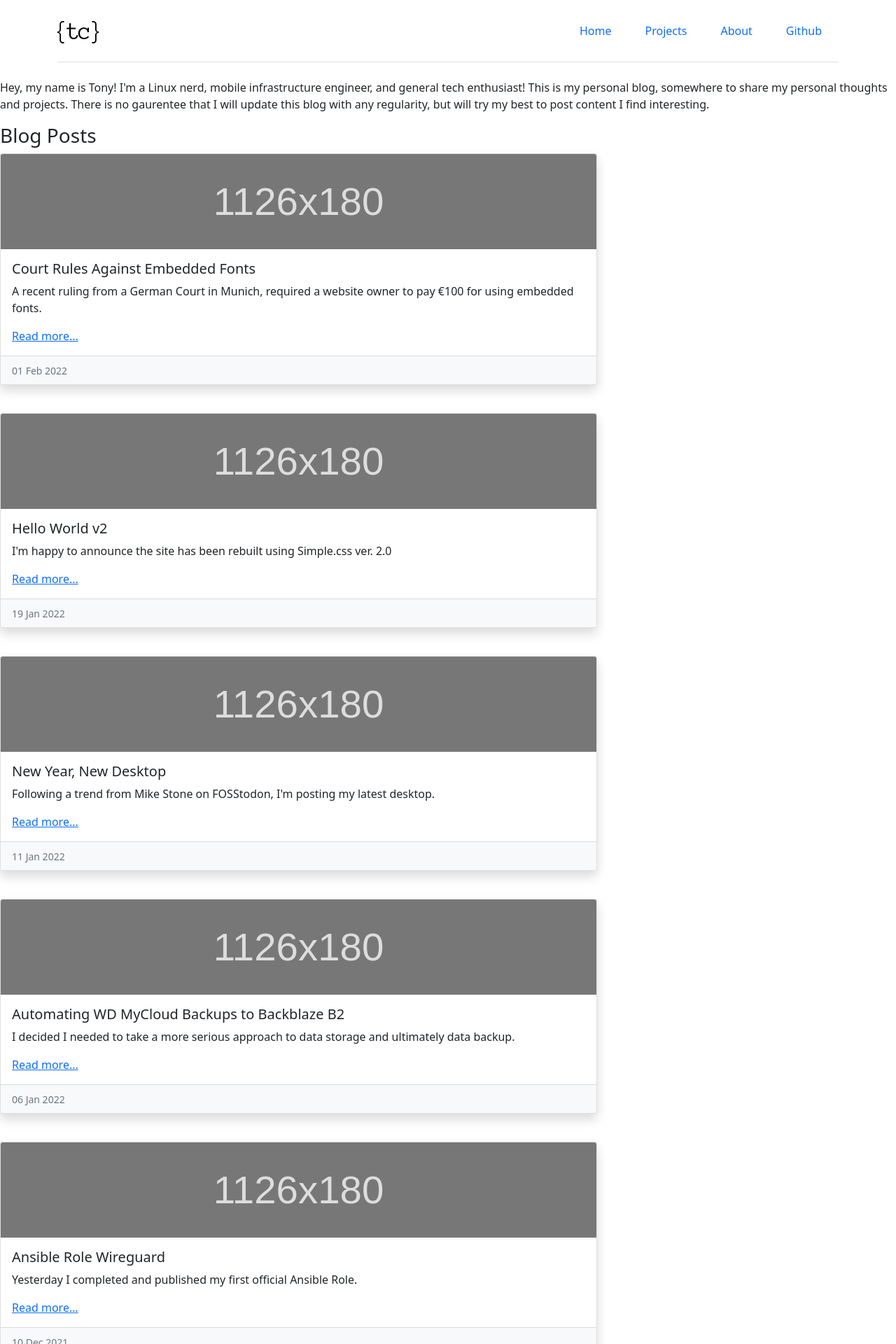
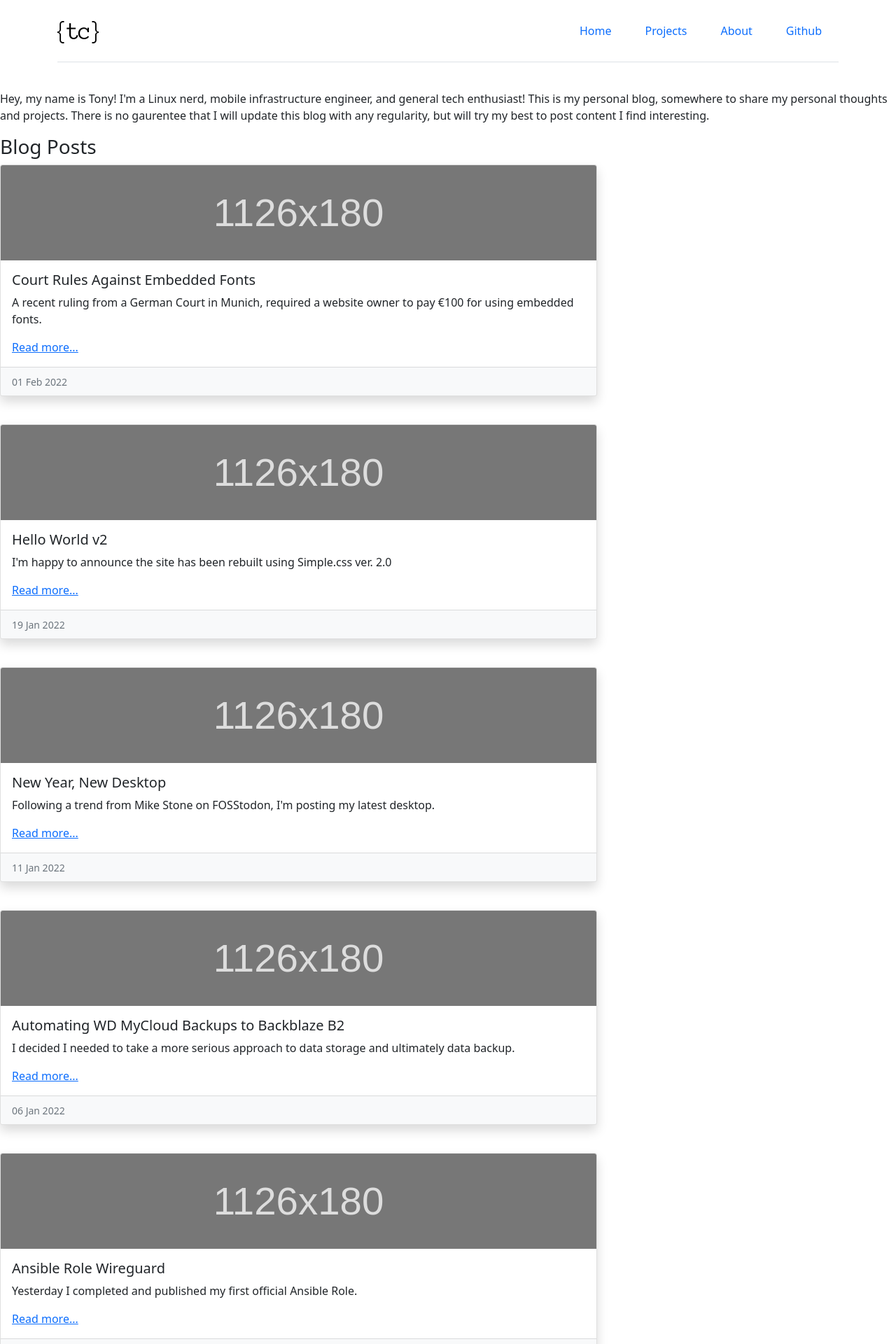
Before and after one commit to acavella/dev.cavella.com, a Jekyll site: the page built from index.md, in a window 1280 px wide. Shown: the top 1920 px of the page at 70% size. Built offline with Jekyll 4.4.1, drawn with Linux system fonts in a browser that asks for light colours.

Commit message:
udpate main body size
Signed-off-by: Tony Cavella <9434191+acavella@users.noreply.github.com>

```diff
--- a/_layouts/default.html
+++ b/_layouts/default.html
@@ -41,7 +41,7 @@
     </div>
 
 
-    <main>
+    <main class="justify-content-center py-3 mb-4">
 
       {{ content }}
 
```
